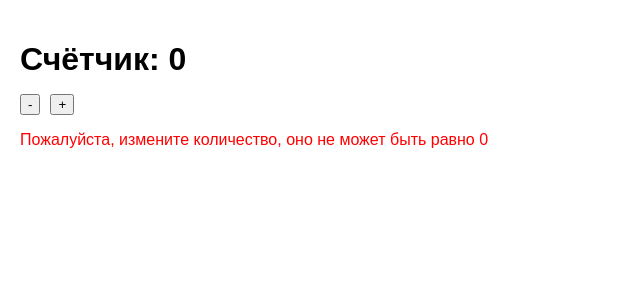
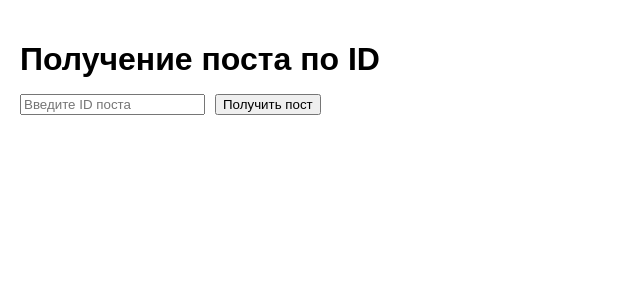
Before and after one commit to huhsoe/react, a React (Vite) app in the folder my-react-app/: page / in a window 1280 px wide. Shown: the top 300 px of the page, without its empty margins (0-640 px from the left). Built offline with nearby package versions, Linux system fonts and the light colour scheme.

Commit message:
Hooks useState 2 - пост по ID

```diff
--- a/my-react-app/src/App.jsx
+++ b/my-react-app/src/App.jsx
@@ -1,31 +1,37 @@
 import { useState } from 'react';
 
 function App() {
-  const [count, setCount] = useState(0);
+  const [postId, setPostId] = useState('');
+  const [post, setPost] = useState(null);
 
-  const decrease = () => {
-    if (count > 0) {
-      setCount(count - 1);
-    }
-  };
+  const getPost = async () => {
+    if (!postId) return;
 
-  const increase = () => {
-    setCount(count + 1);
+    const response = await fetch(`https://jsonplaceholder.typicode.com/posts/${postId}`);
+    const data = await response.json();
+    setPost(data);
   };
 
   return (
     <div>
-      <h1>Счётчик: {count}</h1>
+      <h1>Получение поста по ID</h1>
 
-      <button onClick={decrease}>-</button>
-      <button onClick={increase} style={{ marginLeft: '10px' }}>
-        +
+      <input
+        type="number"
+        placeholder="Введите ID поста"
+        value={postId}
+        onChange={(e) => setPostId(e.target.value)}
+      />
+
+      <button onClick={getPost} style={{ marginLeft: '10px' }}>
+        Получить пост
       </button>
 
-      {count === 0 && (
-        <p style={{ color: 'red' }}>
-          Пожалуйста, измените количество, оно не может быть равно 0
-        </p>
+      {post && post.id && (
+        <div style={{ marginTop: '20px' }}>
+          <h2>{post.title}</h2>
+          <p>{post.body}</p>
+        </div>
       )}
     </div>
   );
```
